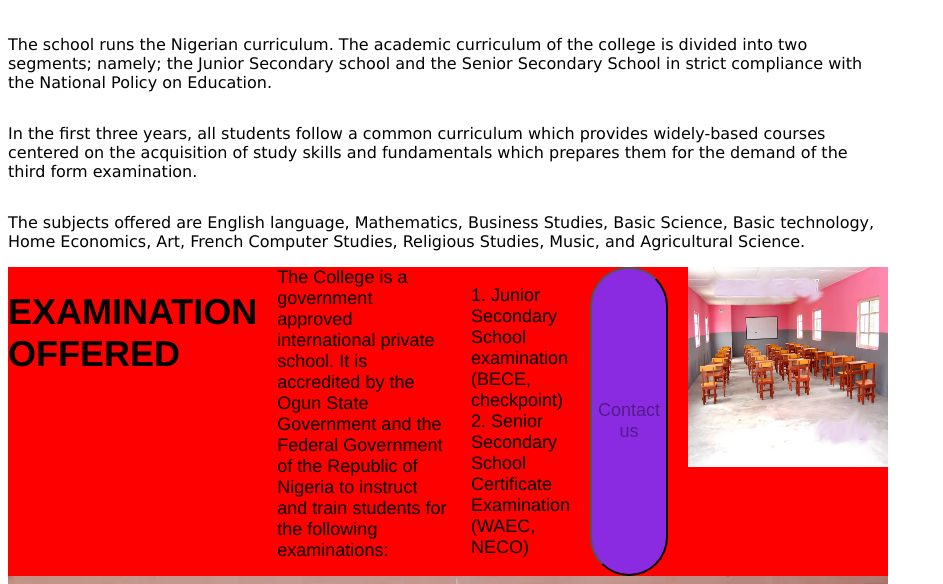
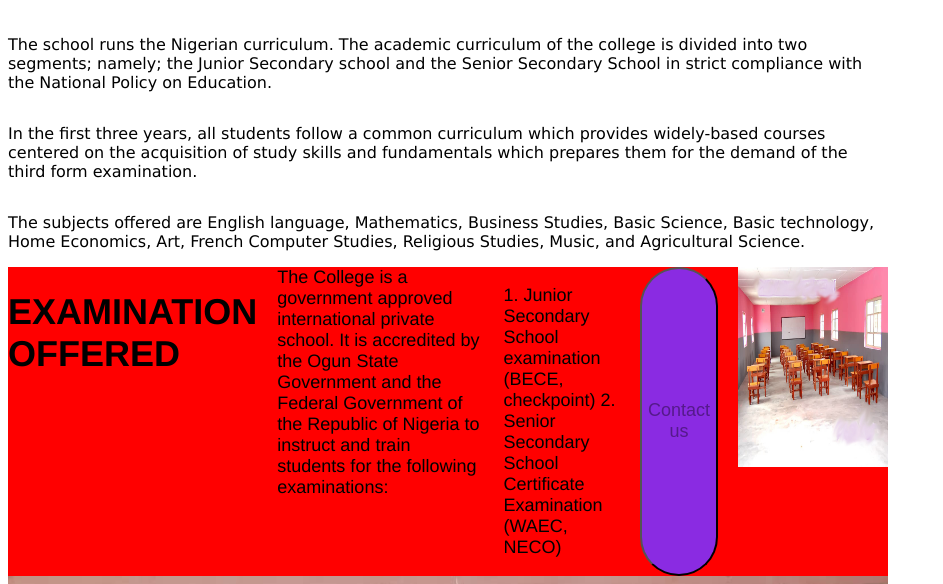
Before and after one commit to Lordgift2/folamidle, a plain HTML site: page index.html in a window 1280 px wide. Shown: the part 233-817 px from the top of the page, without its empty margins (0-943 px from the left). Drawn offline with Linux system fonts and the light colour scheme; a script that the page names is missing.

Commit message:
edited img size from width 200 to 150 for better responsive page

```diff
--- a/index.html
+++ b/index.html
@@ -79,7 +79,7 @@
    </div>
 <img src="images/hallimage.jpg"
 height="200"
-width="200">
+width="150">
 </div>
 
     <div class="sports">
```
